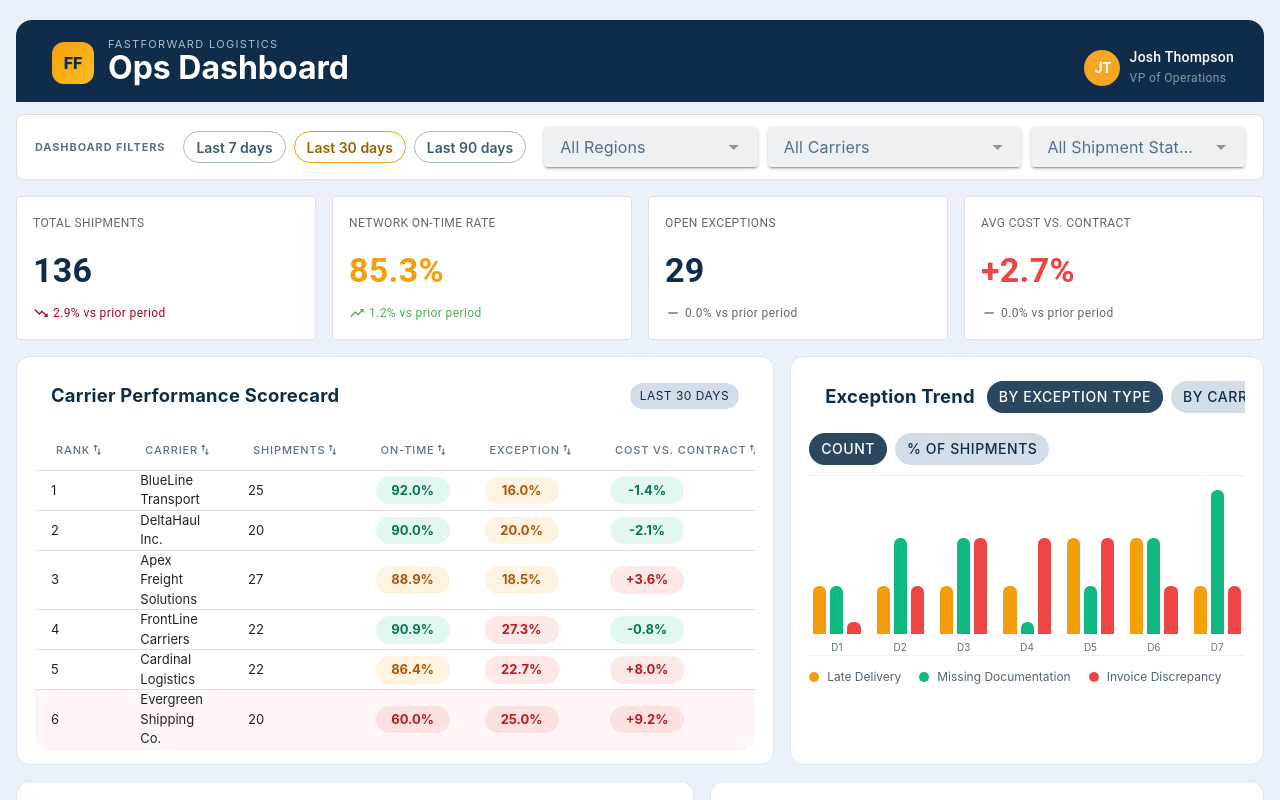
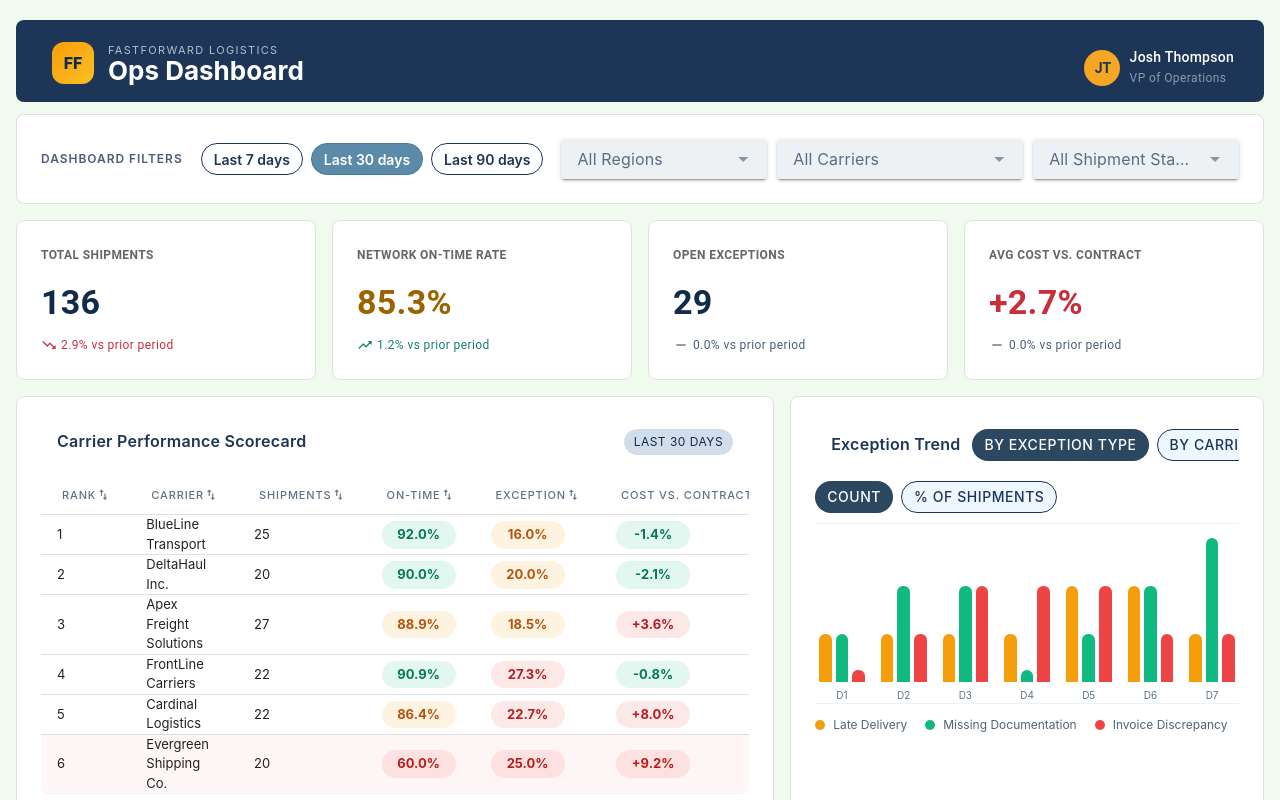
Before and after one commit to JoshuaT-Slalom/my-dashboard, a Vue app: page / in a window 1280 px wide. Shown: the top 800 px of the page. Built offline with nearby package versions, Linux system fonts and the light colour scheme.

Commit message:
Design system updates, and WCAG review

```diff
--- a/src/components/MetricCard.vue
+++ b/src/components/MetricCard.vue
@@ -44,15 +44,38 @@ const trendColorClass = computed(() => ({
   min-height: 130px;
 }
 
+.metric-card :deep(.v-card-text) {
+  padding: 24px;
+}
+
 .metric-card__label {
+  font-size: 12px;
+  font-weight: 600;
   letter-spacing: 0.08em;
 }
 
 .metric-card__value {
   margin-top: 18px;
+  font-size: 32px;
+  font-weight: 700;
 }
 
 .metric-card__trend {
   margin-top: 12px;
 }
+
+.metric-card__trend :deep(.text-caption) {
+  color: #4A5D79;
+  font-size: 12px;
+}
+
+.metric-card__trend.text-success :deep(.text-caption),
+.metric-card__trend.text-success :deep(.v-icon) {
+  color: #147d73 !important;
+}
+
+.metric-card__trend.text-error :deep(.text-caption),
+.metric-card__trend.text-error :deep(.v-icon) {
+  color: #c92e3c !important;
+}
 </style>
--- a/src/style.css
+++ b/src/style.css
@@ -1,9 +1,18 @@
 :root {
+  --color-navy: #1D3557;
+  --color-slate: #4A5D79;
+  --color-steel: #457B9D;
+  --color-powder: #A8DADC;
+  --color-cream: #F1FAEE;
+  --color-red: #E63946;
+  --color-success-text: #147d73;
+  --color-warning-text: #9a6300;
+  --color-error-text: #c92e3c;
   font-family: Inter, 'Segoe UI', sans-serif;
   line-height: 1.5;
   font-weight: 400;
   color: #11263f;
-  background: #eaf1f8;
+  background: var(--color-cream);
   font-synthesis: none;
   text-rendering: optimizeLegibility;
   -webkit-font-smoothing: antialiased;
@@ -16,13 +25,13 @@
 }
 
 html {
-  background: #eaf1f8;
+  background: var(--color-cream);
 }
 
 body {
   margin: 0;
   min-width: 1000px;
-  background: #eaf1f8;
+  background: var(--color-cream);
 }
 
 button,
@@ -39,7 +48,13 @@ button {
 }
 
 .dashboard-app {
-  background: #eaf1f8 !important;
+  background: var(--color-cream) !important;
+}
+
+.dashboard-app .v-card {
+  border: 1px solid #e0e0e0 !important;
+  border-radius: 8px !important;
+  box-shadow: none !important;
 }
 
 h1,
@@ -55,8 +70,8 @@ p {
 }
 
 .topbar {
-  background: #0f2d4a;
-  border-radius: 16px 16px 0 0;
+  background: var(--color-navy);
+  border-radius: 8px;
   display: flex;
   justify-content: space-between;
   align-items: center;
@@ -66,7 +81,7 @@ p {
 }
 
 .topbar.v-app-bar {
-  background: #0f2d4a !important;
+  background: var(--color-navy) !important;
   position: relative !important;
 }
 
@@ -105,6 +120,10 @@ p {
   font-weight: 800;
 }
 
+.avatar-initials {
+  color: var(--color-navy);
+}
+
 .eyebrow {
   font-size: 11px;
   line-height: 1.1;
@@ -117,7 +136,8 @@ p {
   line-height: 1;
   margin: 2px 0 0;
   color: #fff;
-  font-size: 2rem;
+  font-size: 26px;
+  font-weight: 700;
 }
 
 .filter-row {
@@ -138,14 +158,14 @@ p {
   gap: 18px;
   margin-bottom: 16px;
   min-height: 64px;
-  padding: 12px 18px;
+  padding: 24px;
 }
 
 .filter-navigation-label {
-  color: #5e7287;
+  color: var(--color-slate);
   flex: 0 0 auto;
-  font-size: 11px;
-  font-weight: 700;
+  font-size: 12px;
+  font-weight: 600;
   letter-spacing: 0.08em;
   text-transform: uppercase;
 }
@@ -198,9 +218,9 @@ p {
 .header-duration .duration-chip {
   display: inline-flex;
   align-items: center;
-  border: 1px solid #a9b8c8 !important;
+  border: 1px solid var(--color-navy) !important;
   border-radius: 999px !important;
-  color: #405a76;
+  color: var(--color-navy);
   cursor: pointer;
   font-weight: 600;
   min-height: 32px;
@@ -215,17 +235,22 @@ p {
 }
 
 .header-duration .duration-chip:hover {
-  background: #eef6ff;
-  border-color: #fbbf24 !important;
+  background: rgba(69, 123, 157, 0.12);
+  border-color: var(--color-steel) !important;
 }
 
 .header-duration .duration-chip-active {
-  border-color: #f59e0b !important;
-  color: #9a6300;
+  background: var(--color-steel) !important;
+  border-color: var(--color-steel) !important;
+  color: #fff !important;
+}
+
+.header-duration .duration-chip-active .v-chip__content {
+  color: #fff !important;
 }
 
 .header-duration .duration-chip-active:hover {
-  background: rgba(245, 158, 11, 0.28);
+  background: rgba(69, 123, 157, 0.18);
 }
 
 .filter-row select,
@@ -268,9 +293,9 @@ p {
 .summary-card,
 .panel {
   background: #fff;
-  border: 1px solid #dde7f1;
-  border-radius: 14px;
-  box-shadow: 0 12px 24px rgba(15, 45, 74, 0.04);
+  border: 1px solid #e0e0e0;
+  border-radius: 8px;
+  box-shadow: none;
 }
 
 .summary-card {
@@ -292,9 +317,9 @@ p {
   color: #0f2d4a;
 }
 
-.card-value.good { color: #10b981; }
+.card-value.good { color: var(--color-success-text); }
 .card-value.bad,
-.card-value.alert { color: #ef4444; }
+.card-value.alert { color: var(--color-error-text); }
 
 .card-trend {
   margin-top: 12px;
@@ -302,8 +327,8 @@ p {
   font-weight: 700;
 }
 
-.card-trend.positive { color: #10b981; }
-.card-trend.negative { color: #ef4444; }
+.card-trend.positive { color: var(--color-success-text); }
+.card-trend.negative { color: var(--color-error-text); }
 
 .primary-grid {
   grid-template-columns: 1.6fr 1fr;
@@ -316,7 +341,7 @@ p {
 }
 
 .panel {
-  padding: 16px 18px 14px;
+  padding: 24px;
 }
 
 .panel-header {
@@ -329,8 +354,9 @@ p {
 
 .panel-header h2 {
   margin: 0;
-  color: #0f2d4a;
-  font-size: 1.15rem;
+  color: var(--color-navy);
+  font-size: 16px;
+  font-weight: 600;
 }
 
 .panel-tag {
@@ -358,10 +384,11 @@ td {
 }
 
 th {
-  font-size: 11px;
+  font-size: 12px;
+  font-weight: 600;
   letter-spacing: 0.08em;
   text-transform: uppercase;
-  color: #5e7287;
+  color: var(--color-slate);
 }
 
 tr.low-score {
@@ -470,7 +497,11 @@ tr.low-score {
 
 .trend-chip-active {
   background: #0f2d4a;
-  color: #fff;
+  color: #fff !important;
+}
+
+.trend-chip-active .v-chip__content {
+  color: #fff !important;
 }
 
 .bar-chart {
@@ -636,9 +667,9 @@ tr.low-score {
   font-weight: 800;
 }
 
-.region-rate.good { color: #10b981; }
-.region-rate.warn { color: #f59e0b; }
-.region-rate.bad { color: #ef4444; }
+.region-rate.good { color: var(--color-success-text); }
+.region-rate.warn { color: var(--color-warning-text); }
+.region-rate.bad { color: var(--color-error-text); }
 
 .compact-header {
   margin-bottom: 8px;
--- a/src/views/HomeView.vue
+++ b/src/views/HomeView.vue
@@ -5,7 +5,7 @@
       <v-menu location="bottom end" offset="8">
         <template #activator="{ props }">
           <v-btn v-bind="props" class="ml-auto user-menu-button" rounded="pill" variant="text">
-            <v-avatar color="#F5A623" size="36"><span class="text-subtitle-2 font-weight-bold text-white">JT</span></v-avatar>
+            <v-avatar color="#F5A623" size="36"><span class="text-subtitle-2 font-weight-bold avatar-initials">JT</span></v-avatar>
             <span class="d-flex flex-column align-start user-menu-details"><span class="text-body-2 font-weight-medium text-white">Josh Thompson</span><span class="text-caption" style="color: rgba(255,255,255,0.5)">VP of Operations</span></span>
           </v-btn>
         </template>
@@ -17,7 +17,7 @@
       <div class="filter-navigation-label">Dashboard filters</div>
       <div class="filter-row">
         <div class="header-duration" role="group" aria-label="Dashboard date range">
-          <v-chip v-for="range in dateRanges" :key="range.value" :class="{ 'duration-chip-active': filters.dateRange === range.value }" class="duration-chip" pill variant="outlined" tabindex="0" @click="filters.dateRange = range.value" @keydown.enter.prevent="filters.dateRange = range.value" @keydown.space.prevent="filters.dateRange = range.value">{{ range.label }}</v-chip>
+          <v-chip v-for="range in dateRanges" :key="range.value" :class="{ 'duration-chip-active': filters.dateRange === range.value }" class="duration-chip" :color="filters.dateRange === range.value ? '#457B9D' : '#1D3557'" pill :variant="filters.dateRange === range.value ? 'tonal' : 'outlined'" tabindex="0" @click="filters.dateRange = range.value" @keydown.enter.prevent="filters.dateRange = range.value" @keydown.space.prevent="filters.dateRange = range.value">{{ range.label }}</v-chip>
         </div>
         <v-select v-model="filters.region" :items="regionOptions" aria-label="Region filter" class="header-select" density="compact" hide-details variant="solo-filled" />
         <v-select v-model="filters.carrier" :items="carrierOptions" aria-label="Carrier filter" class="header-select carrier-select" density="compact" hide-details variant="solo-filled" />
@@ -35,8 +35,8 @@
           <tbody><tr v-for="carrier in sortedScorecard" :key="carrier.carrierId" :class="{ 'low-score': carrier.compositeScore < 70 }"><td>{{ carrier.rank }}</td><td>{{ carrier.carrierName }}</td><td>{{ carrier.shipments.toLocaleString() }}</td><td><span class="status-pill" :class="getStatusTone(carrier.onTimeRate)">{{ formatPercent(carrier.onTimeRate) }}</span></td><td><span class="status-pill" :class="getExceptionTone(carrier.exceptionRate)">{{ formatPercent(carrier.exceptionRate) }}</span></td><td><span class="status-pill" :class="getCostTone(carrier.costVariance)">{{ formatVariance(carrier.costVariance) }}</span></td><td><span class="score-badge" :class="getScoreTone(carrier.compositeScore)">{{ carrier.compositeScore.toFixed(1) }}</span></td><td>{{ carrier.compositeScore >= 80 ? '↑' : '↓' }}</td></tr></tbody>
         </v-table>
       </v-card>
-      <v-card class="panel trend-panel" elevation="0"><v-card-title class="panel-header stacked-header"><h2>Exception Trend</h2><div class="trend-chip-group" role="group" aria-label="Exception trend grouping"><v-chip :class="{ 'trend-chip-active': trendView === 'type' }" class="trend-chip" pill @click="trendView = 'type'">By Exception Type</v-chip><v-chip :class="{ 'trend-chip-active': trendView === 'carrier' }" class="trend-chip" pill @click="trendView = 'carrier'">By Carrier</v-chip></div></v-card-title>
-        <div class="trend-chip-group metric-toggle" role="group" aria-label="Exception trend metric"><v-chip :class="{ 'trend-chip-active': trendMetric === 'count' }" class="trend-chip" pill @click="trendMetric = 'count'">Count</v-chip><v-chip :class="{ 'trend-chip-active': trendMetric === 'percent' }" class="trend-chip" pill @click="trendMetric = 'percent'">% of Shipments</v-chip></div>
+      <v-card class="panel trend-panel" elevation="0"><v-card-title class="panel-header stacked-header"><h2>Exception Trend</h2><div class="trend-chip-group" role="group" aria-label="Exception trend grouping"><v-chip :class="{ 'trend-chip-active': trendView === 'type' }" class="trend-chip" :color="trendView === 'type' ? '#457B9D' : '#1D3557'" pill :variant="trendView === 'type' ? 'tonal' : 'outlined'" @click="trendView = 'type'">By Exception Type</v-chip><v-chip :class="{ 'trend-chip-active': trendView === 'carrier' }" class="trend-chip" :color="trendView === 'carrier' ? '#457B9D' : '#1D3557'" pill :variant="trendView === 'carrier' ? 'tonal' : 'outlined'" @click="trendView = 'carrier'">By Carrier</v-chip></div></v-card-title>
+        <div class="trend-chip-group metric-toggle" role="group" aria-label="Exception trend metric"><v-chip :class="{ 'trend-chip-active': trendMetric === 'count' }" class="trend-chip" :color="trendMetric === 'count' ? '#457B9D' : '#1D3557'" pill :variant="trendMetric === 'count' ? 'tonal' : 'outlined'" @click="trendMetric = 'count'">Count</v-chip><v-chip :class="{ 'trend-chip-active': trendMetric === 'percent' }" class="trend-chip" :color="trendMetric === 'percent' ? '#457B9D' : '#1D3557'" pill :variant="trendMetric === 'percent' ? 'tonal' : 'outlined'" @click="trendMetric = 'percent'">% of Shipments</v-chip></div>
         <div class="bar-chart"><div v-for="point in trendData" :key="point.label" class="bar-group"><div class="stacked-bars"><span class="bar late" :style="{ height: barHeight(point.late) }" /><span class="bar docs" :style="{ height: barHeight(point.docs) }" /><span class="bar invoice" :style="{ height: barHeight(point.invoice) }" /></div><label>{{ point.label }}</label></div></div>
         <div class="legend-row"><span><i class="dot late" />Late Delivery</span><span><i class="dot docs" />Missing Documentation</span><span><i class="dot invoice" />Invoice Discrepancy</span></div>
       </v-card>
@@ -73,13 +73,13 @@ const durationLabel = computed(() => getDurationLabel(Number(filters.dateRange))
 const summaryCards = computed(() => {
   const trendText = (trend: number) => `${Math.abs(trend).toFixed(1)}% vs prior period`
   const trendDirection = (trend: number): 'up' | 'down' | 'neutral' => trend > 0 ? 'up' : trend < 0 ? 'down' : 'neutral'
-  const statusColor = (value: number) => getStatusTone(value) === 'good' ? '#10b981' : getStatusTone(value) === 'warn' ? '#f59e0b' : '#ef4444'
+  const statusColor = (value: number) => getStatusTone(value) === 'good' ? '#147d73' : getStatusTone(value) === 'warn' ? '#9a6300' : '#c92e3c'
 
   return [
     { label: 'Total Shipments', value: summary.value.totalShipments.toLocaleString(), valueColor: '#0f2d4a', trendDirection: trendDirection(summary.value.trend.shipments), trendText: trendText(summary.value.trend.shipments) },
     { label: 'Network On-Time Rate', value: formatPercent(summary.value.onTimeRate), valueColor: statusColor(summary.value.onTimeRate), trendDirection: trendDirection(summary.value.trend.onTime), trendText: trendText(summary.value.trend.onTime) },
-    { label: 'Open Exceptions', value: summary.value.openExceptions.toLocaleString(), valueColor: summary.value.openExceptions > 30 ? '#ef4444' : '#0f2d4a', trendDirection: trendDirection(summary.value.trend.exceptions), trendText: trendText(summary.value.trend.exceptions) },
-    { label: 'Avg Cost vs. Contract', value: formatVariance(summary.value.costVariance), valueColor: getCostTone(summary.value.costVariance) === 'good' ? '#10b981' : '#ef4444', trendDirection: trendDirection(summary.value.trend.cost), trendText: trendText(summary.value.trend.cost) },
+    { label: 'Open Exceptions', value: summary.value.openExceptions.toLocaleString(), valueColor: summary.value.openExceptions > 30 ? '#c92e3c' : '#0f2d4a', trendDirection: trendDirection(summary.value.trend.exceptions), trendText: trendText(summary.value.trend.exceptions) },
+    { label: 'Avg Cost vs. Contract', value: formatVariance(summary.value.costVariance), valueColor: getCostTone(summary.value.costVariance) === 'good' ? '#147d73' : '#c92e3c', trendDirection: trendDirection(summary.value.trend.cost), trendText: trendText(summary.value.trend.cost) },
   ]
 })
 const scorecard = computed(() => getCarrierScorecard(shipments, exceptions, filters))
```
